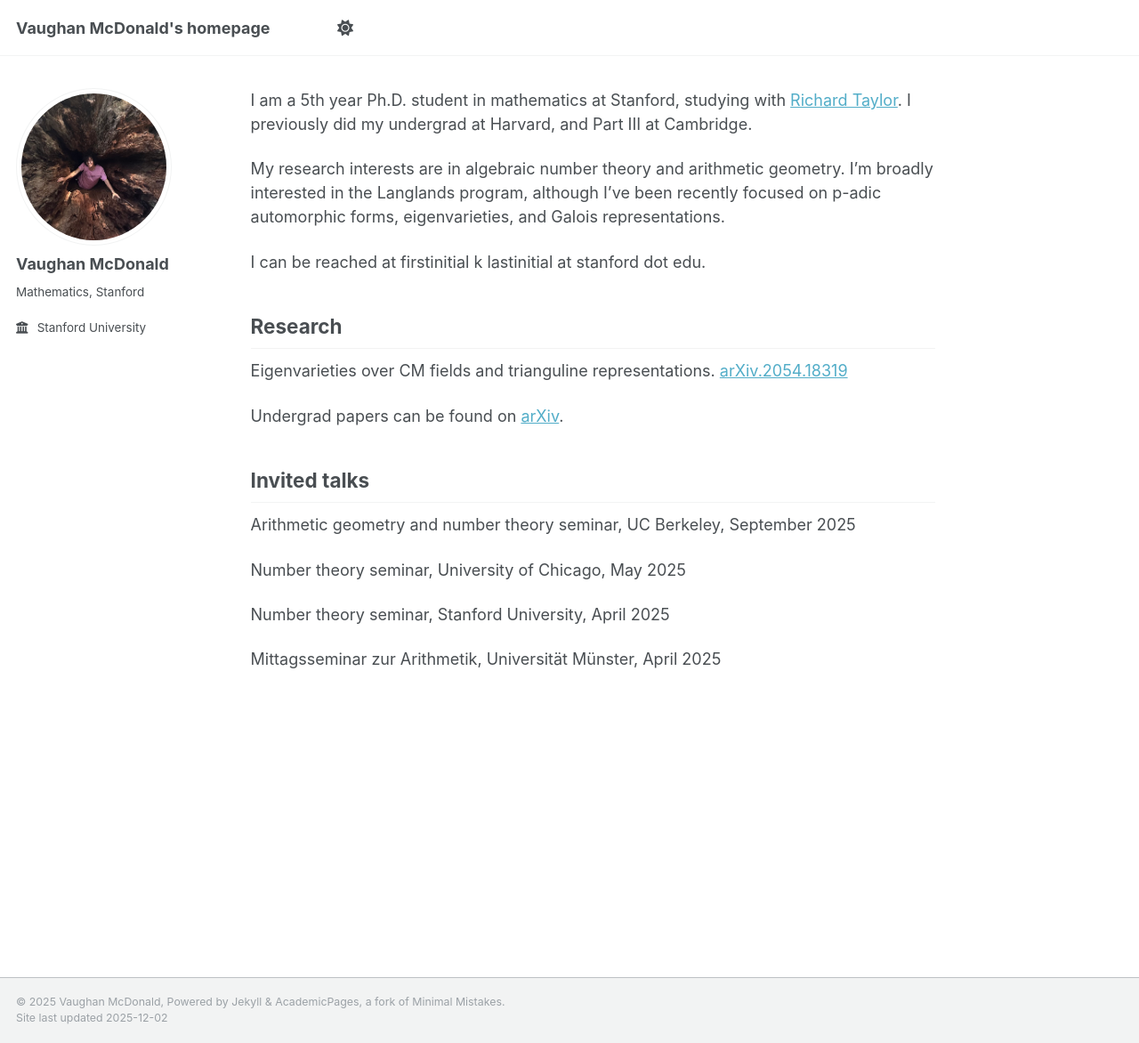
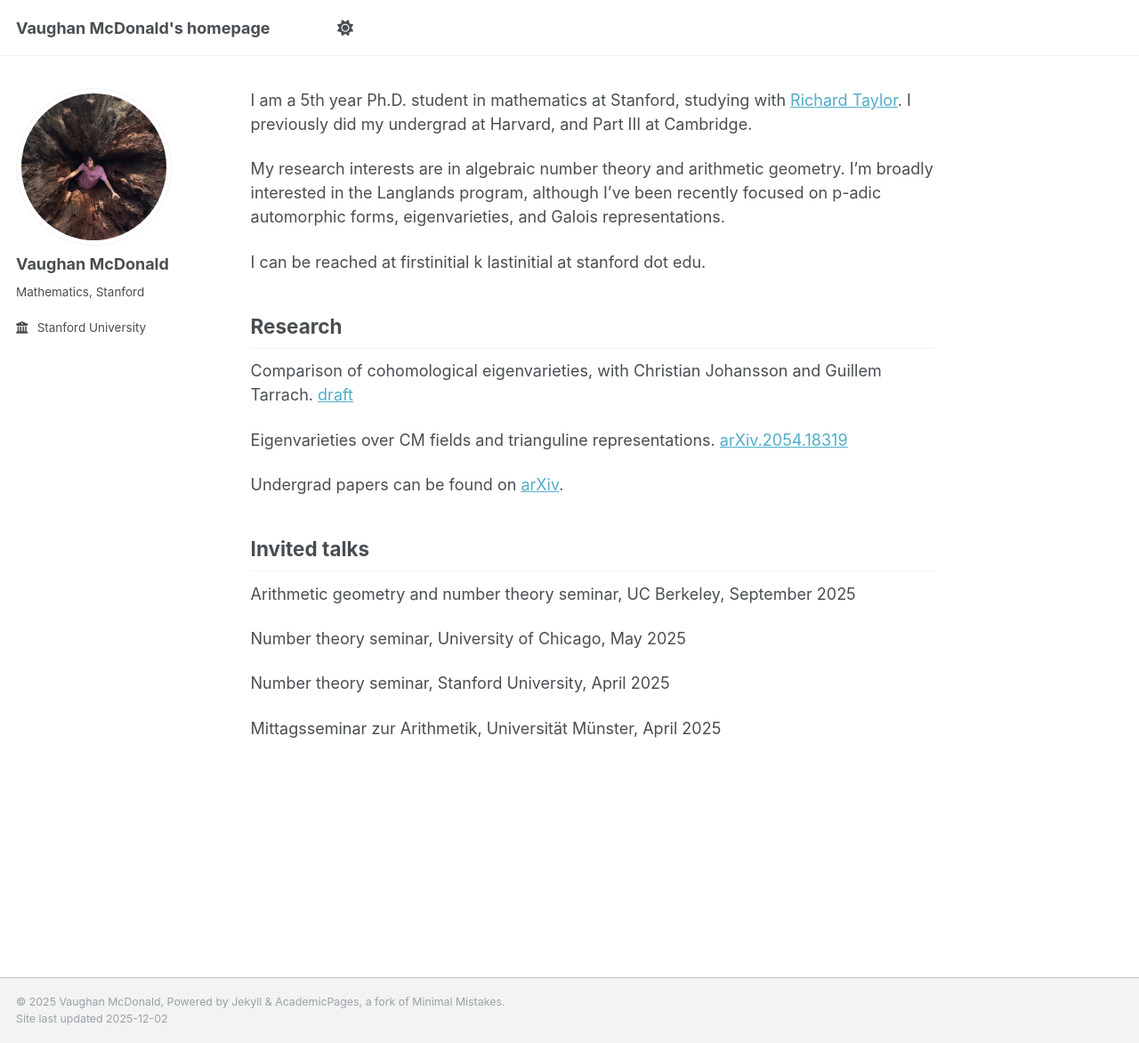
Before and after one commit to mcvaughanald/mcvaughanald.github.io, a Jekyll site: the page built from _pages/about.md, in a window 1280 px wide and 1172 px high. Shown: the whole window at 89% size. Built offline with Jekyll 4.4.1, drawn with Linux system fonts in a browser that asks for light colours.

Commit message:
Update about.md

```diff
--- a/_pages/about.md
+++ b/_pages/about.md
@@ -14,6 +14,8 @@ My research interests are in algebraic number theory and arithmetic geometry. I'
 I can be reached at firstinitial k lastinitial at stanford dot edu.
 
 ## Research
+Comparison of cohomological eigenvarieties, with Christian Johansson and Guillem Tarrach. [draft](https://mcvaughanald.github.io/files/Comparison.pdf)
+
 Eigenvarieties over CM fields and trianguline representations. [arXiv.2054.18319](https://arxiv.org/abs/2504.18319)
 
 Undergrad papers can be found on [arXiv](https://arxiv.org/search/?query=McDonald%2C+Vaughan&searchtype=author&abstracts=show&order=-announced_date_first&size=50).
```
